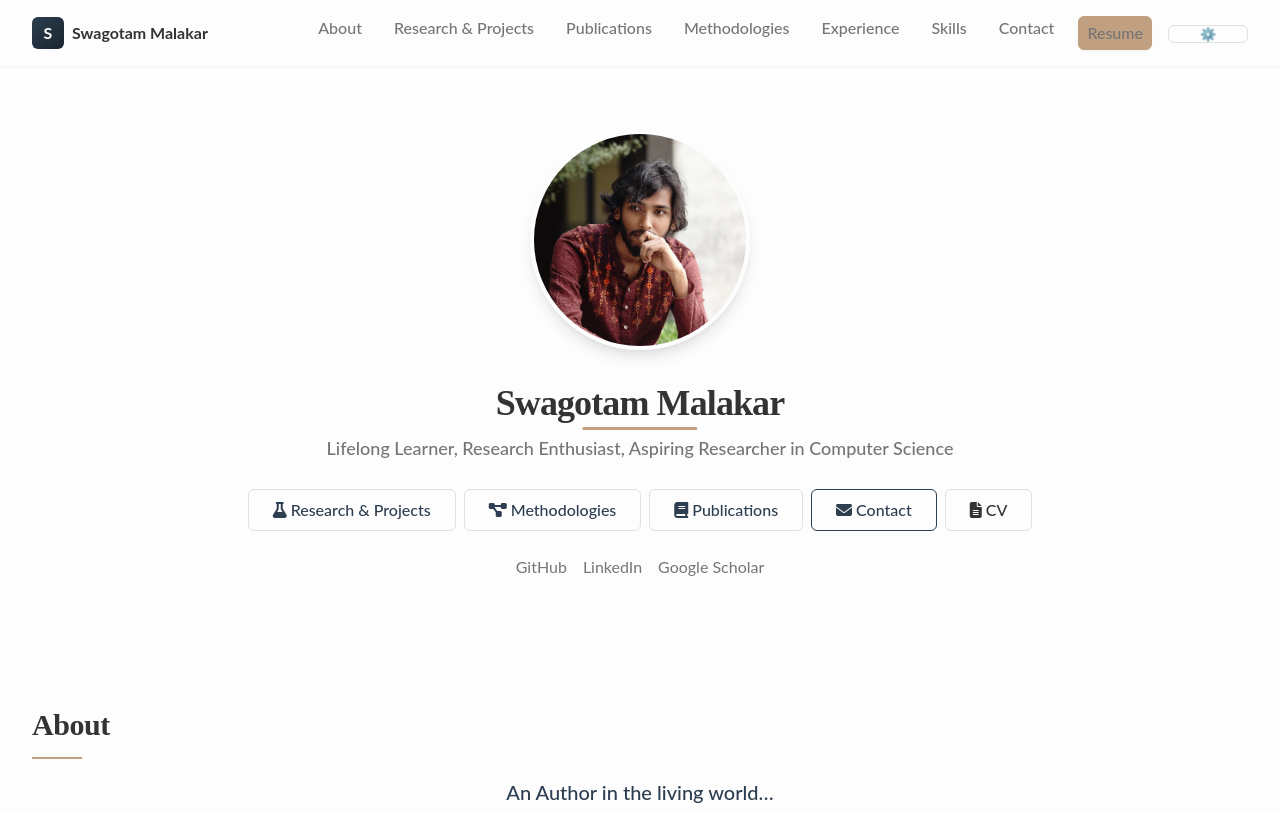
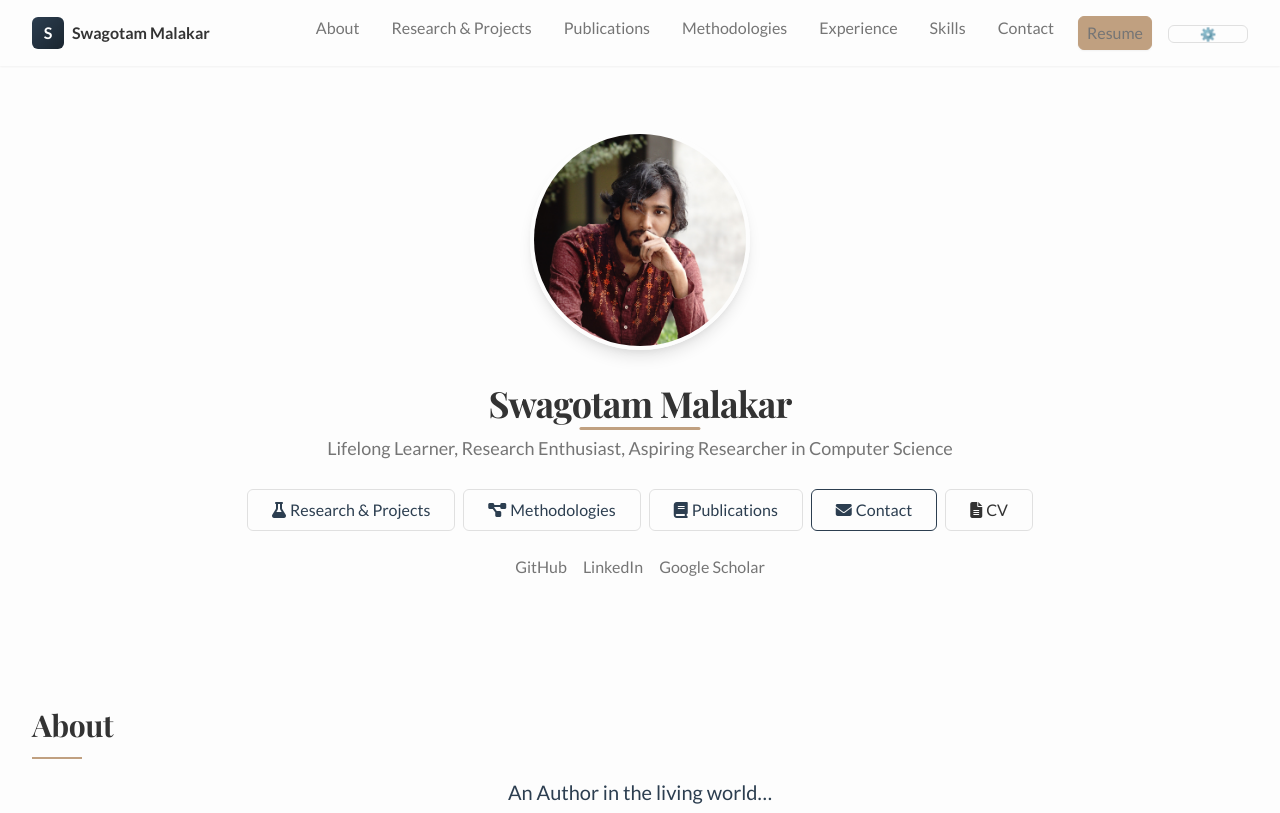
Before and after one commit to smalakar-is-here/smalakar-is-here.github.io, a plain HTML site: page index.html in a window 1280 px wide. Shown: the top 813 px of the page. Drawn offline with nearby package versions, Linux system fonts and the light colour scheme.

Commit message:
Update index.html

```diff
--- a/index.html
+++ b/index.html
@@ -29,6 +29,9 @@
   <meta name="theme-color" media="(prefers-color-scheme: dark)" content="#0b1220" />
 
   <link rel="preload" href="assets/images/profile.jpg" as="image" imagesrcset="assets/images/profile.jpg 1x" />
+  <link rel="preconnect" href="https://fonts.googleapis.com">
+  <link rel="preconnect" href="https://fonts.gstatic.com" crossorigin>
+  <link href="https://fonts.googleapis.com/css2?family=Lato:wght@400;700&family=Playfair+Display:wght@700&display=swap" rel="stylesheet">
   <link rel="stylesheet" href="css/styles.css" />
   <link rel="stylesheet" href="https://cdnjs.cloudflare.com/ajax/libs/font-awesome/6.4.0/css/all.min.css" />
   <!-- JavaScript files in correct loading order -->
```
